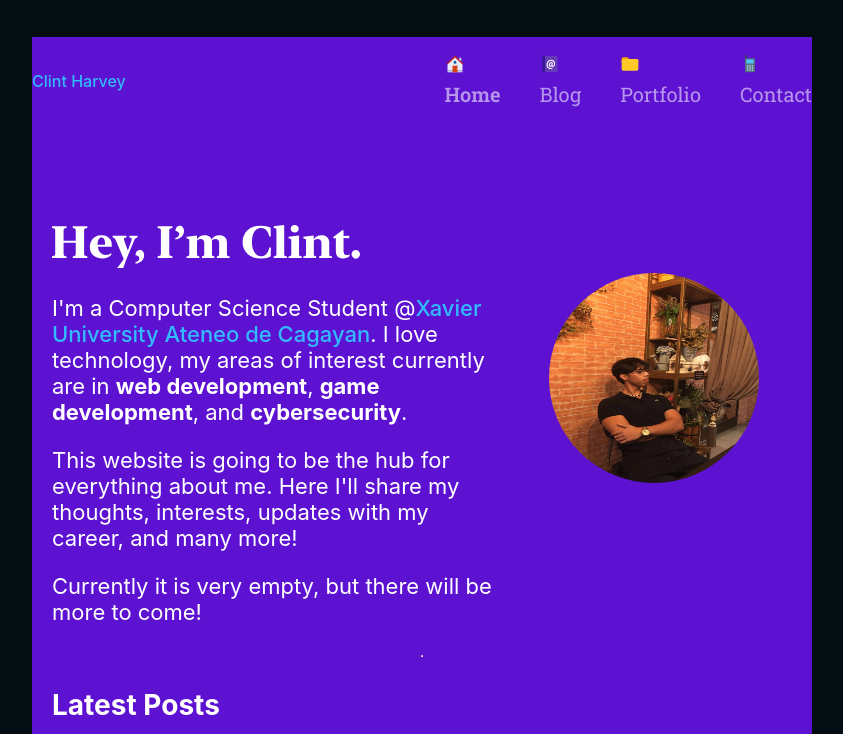
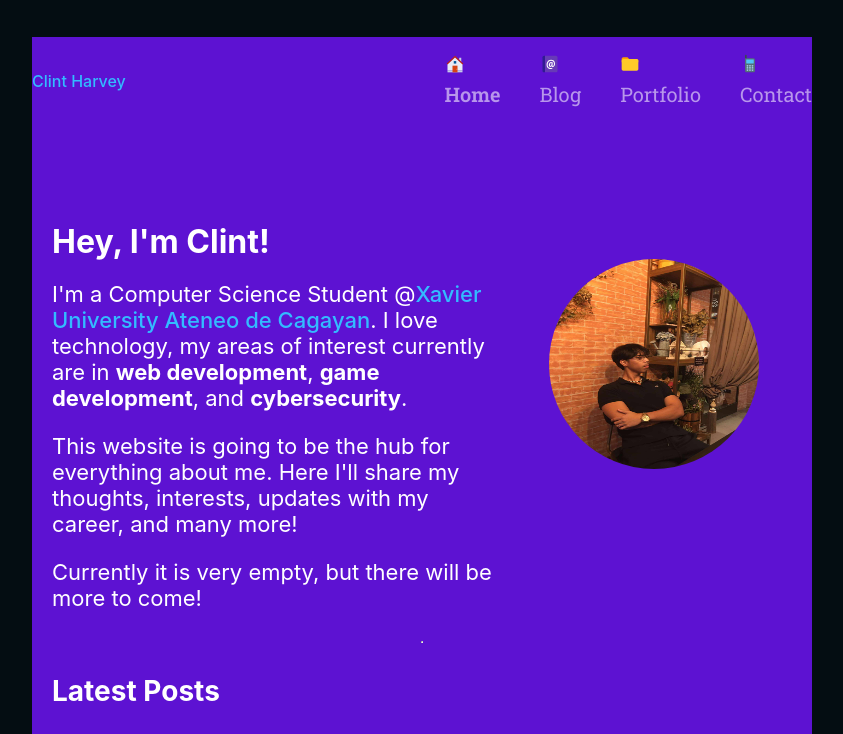
Before and after one commit to clintafk/personal-site, a React (Vite) app: page / in a window 1280 px wide. Shown: the top 734 px of the page, without its empty margins (218-1061 px from the left). Built offline with nearby package versions, Linux system fonts and the light colour scheme.

Commit message:
Fix: Utilized userName prop instead of hardcoding name

```diff
--- a/src/components/Welcome.tsx
+++ b/src/components/Welcome.tsx
@@ -12,7 +12,7 @@ function Welcome ({userName, imagePath, userDescription}: WelcomeProps) {
         <>
             <div className="welcome">
                 <div className="welcome-header">
-                    <img src={Greet} alt="" />
+                    <h1>Hey, I'm {userName}!</h1>
                 </div>
                 <div className="welcome-content">
                     <div className='welcome-description'>
```
